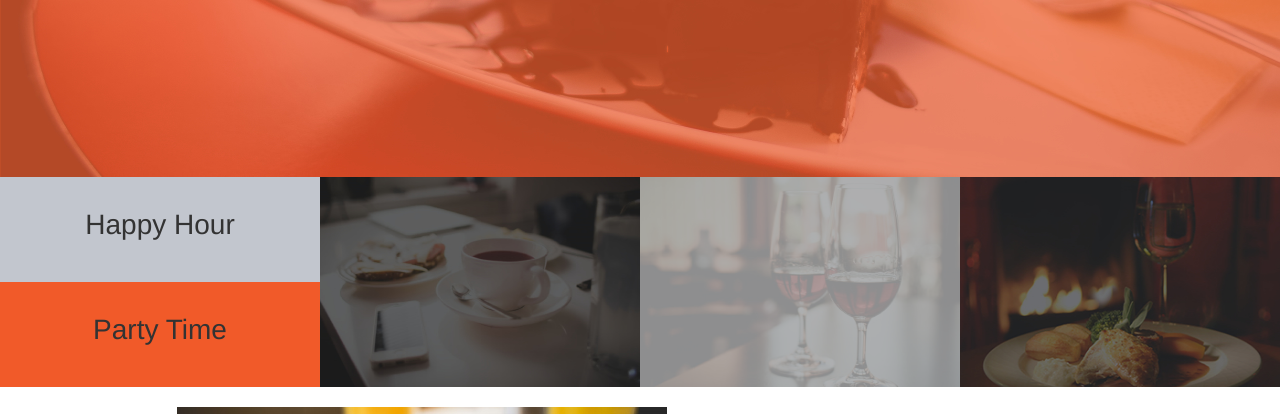
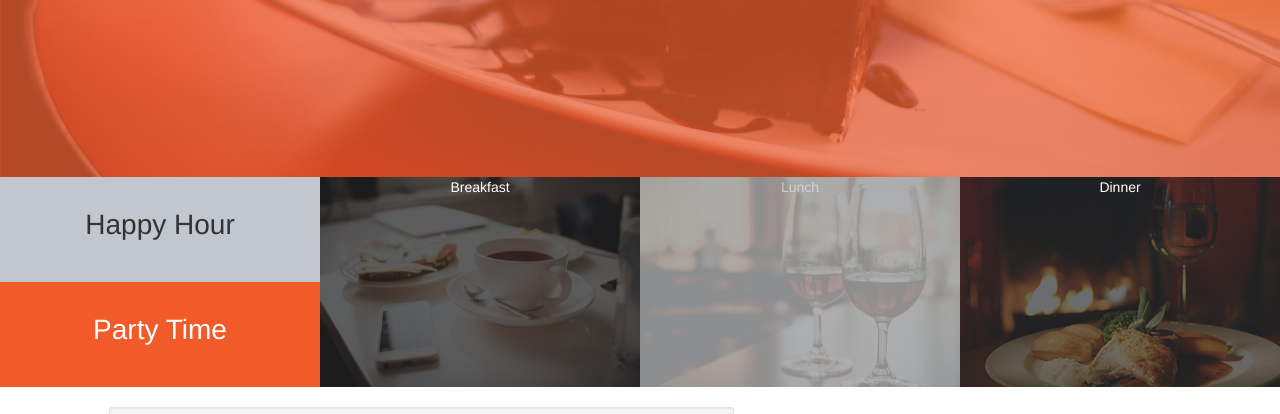
Before and after one commit to NjeriNjoroge/Anittas-Kitchen, a plain HTML site: page index.html in a window 1280 px wide. Shown: the part 459-873 px from the top of the page. Drawn offline with Linux system fonts and the light colour scheme.

Commit message:
tinkering

```diff
--- a/index.html
+++ b/index.html
@@ -30,14 +30,14 @@
         </div>
       </div>
 
-      <div class="col-md-3"><img src="img/breakfast.jpg" alt=""></div>
+      <div class="col-md-3 breko">Breakfast</div>
 
-        <div class="col-md-3">
+        <div class="col-md-3 lunch">
           <div class="lunch">
-          <img src="img/lunch.jpg" alt="">
+          Lunch
         </div>
       </div>
-      <div class="col-md-3"><img src="img/dinner.jpg" alt=""></div>
+      <div class="col-md-3 dinner">Dinner</div>
     </div>
   </div>
   <br>
@@ -46,13 +46,19 @@
   <!-- FAST FOOD SECTION -->
   <div class="row">
     <div class="col-md-1"></div>
+
+
+
     <div class="col-md-6">
+      <div class="well well-sm">
       <div class="col span3">
+
         <img src="img/fastFood1.jpg" alt="">
       </div>
       <div class="col span4">
         <img src="img/fastFood2.jpg" alt="">
       </div>
+    </div>
     </div>
 
     <div class="col-md-4 text">
--- a/styles.css
+++ b/styles.css
@@ -29,6 +29,27 @@
   justify-content: center;
   font-size: 2em;
 }
+/*IMAGES UNDER THE LOGO*/
+.col-md-3.breko{
+  background: url("img/breakfast.jpg");
+  text-align: center;
+  color:white;
+}
+
+.col-md-3.dinner{
+  background: url("img/dinner.jpg");
+  text-align: center;
+  color:white;
+}
+
+.lunch {
+  opacity: 0.5;
+  height: 100%;
+  background: url("img/lunch.jpg");
+  text-align: center;
+  color:white;
+}
+
 
 .happy {
   background-color: #c2c6ce;
@@ -36,12 +57,9 @@
 
 .party {
   background-color: #f15a29;
+  color:white;
 }
 
-.lunch {
-  opacity: 0.5;
-  height: 100%;
-}
 
 .container.menu {
   width: 100%;
```
